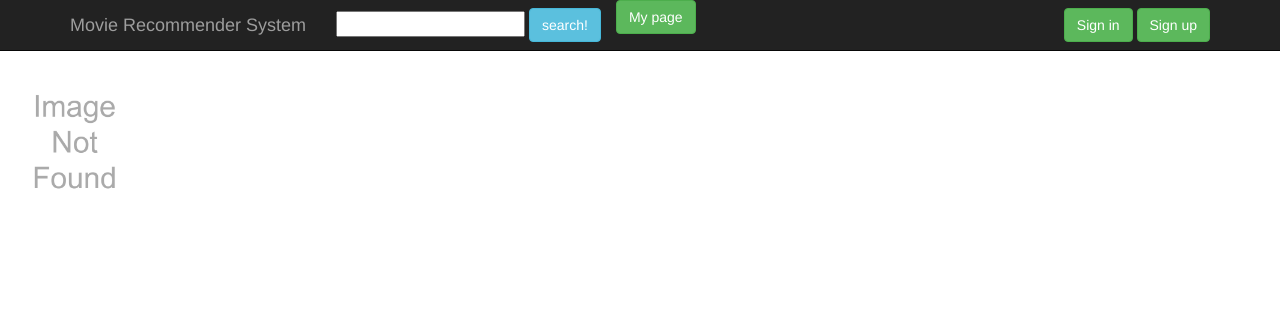
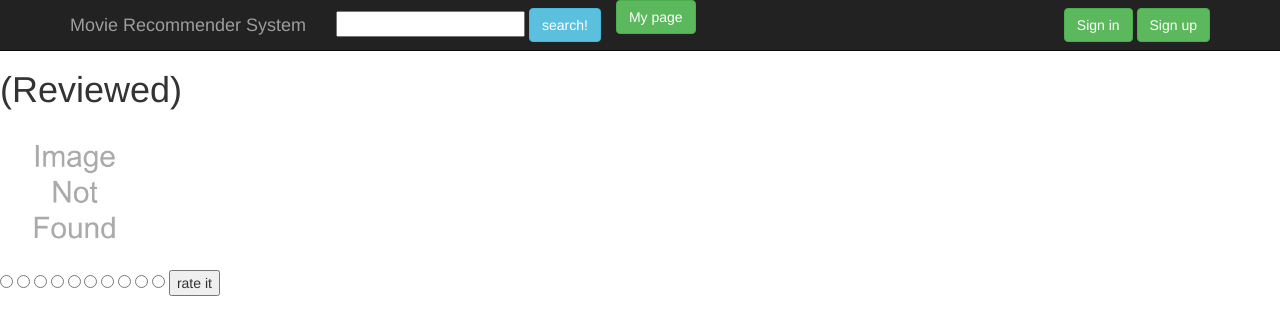
Before and after one commit to leek1211/BCM, a Flask app: template app/templates/movie/info.html in a window 1280 px wide. Shown: the top 335 px of the page. Run offline with Flask 2, Linux system fonts and the light colour scheme; the template is opened without the code that fills it, so the values that code supplies are empty; some libraries are stand-ins or nearby versions.

Commit message:
User can rate movies
On user's page, the movies rated are listed.

```diff
--- a/app/__init__.py
+++ b/app/__init__.py
@@ -44,5 +44,7 @@
 from app.views import home
 from app.views.user import mod as userModule
 from app.views.movie import mod as movieModule
+from app.views.review import mod as reviewModule
 app.register_blueprint(userModule)
 app.register_blueprint(movieModule)
+app.register_blueprint(reviewModule)
--- /dev/null
+++ b/app/static/js/rating.js
@@ -0,0 +1,6 @@
+function show_rate(rating) {
+  rs = "" + rating;
+  if (rs >0)
+    $('input:radio[name=rating]').filter('[value='+rs +']').prop('checked',true);
+  return true;
+}
--- a/app/templates/base.html
+++ b/app/templates/base.html
@@ -51,7 +51,7 @@
                 <input type='button' class='btn btn-info' value="search!"></button>
             </form>
           </div>
-              <button onclick="window.location.href='{{ url_for("user.profile", userid=session["user_id"]) }}'" class="btn btn-success">My page</button>
+              <button onclick="window.location.href='{{ url_for("user.user_profile", userid=session["user_id"]) }}'" class="btn btn-success">My page</button>
 
 
           <div class="navbar-form navbar-right">
--- a/app/templates/movie/info.html
+++ b/app/templates/movie/info.html
@@ -1,9 +1,18 @@
 {% extends "base.html" %}
+
+{% block import %}
+<script src="/static/js/rating.js"> </script>
+{% endblock %}
 
 {% block content %}
 
 <div>
-  <h1>{{ movie['title'] }}</h1>
+  <h1>{{ movie['title'] }}
+    {% if review != None %}
+    (Reviewed)
+    {% endif %}
+  </h1>
+
   <img src=
   {% if movie['poster_path'] %}
   "https://image.tmdb.org/t/p/w150/{{ movie['poster_path'] }}"
@@ -15,6 +24,28 @@
   <div> {{ cast.name }} </div>
   {% endfor %}
 </div>
+<div>
+  <form method="POST" action="{{ url_for('review.review_rate', movie_id=movie['id']) }}" id="star-rating">
+
+    <input type="radio" class="1-star" name="rating" value=1 />
+    <input type="radio" class="2-star" name="rating" value=2 />
+    <input type="radio" class="3-star" name="rating" value=3 />
+    <input type="radio" class="4-star" name="rating" value=4 />
+    <input type="radio" class="5-star" name="rating" value=5 />
+    <input type="radio" class="6-star" name="rating" value=6 />
+    <input type="radio" class="7-star" name="rating" value=7 />
+    <input type="radio" class="8-star" name="rating" value=8 />
+    <input type="radio" class="9-star" name="rating" value=9 />
+    <input type="radio" class="10-star" name="rating" value=10 />
+
+    <input type="submit" value="rate it" class="button button-default">
+
+  </form>
+  {% if review != None %}
+  <script>
+    show_rate({{ review.rate }});
+  </script>
+  {% endif %}
 
 
-{% endblock %}
+  {% endblock %}
--- a/app/templates/movie/search.html
+++ b/app/templates/movie/search.html
@@ -5,12 +5,12 @@
   <div class='container'>
     {% for s in res['results'] %}
     <div class='col-md-4' >
-      <h2><a href='/movie/{{ s["id"] }}/'> {{ s['title'] }}
+      <h2>{{ s['title'] }}
         {% if s['release_date'] %}
         ({{ s['release_date'][0:4] }})
         {% endif %}
-      </a>
       </h2>
+      <a href='/movie/{{ s["id"] }}/'>
         <img src=
         {% if s['poster_path'] %}
         "https://image.tmdb.org/t/p/w150/{{ s['poster_path'] }}"
@@ -18,6 +18,7 @@
         "/static/img/image-not-found.png"
         {% endif %}
         height="150" width="150" href='/movie/{{ s["id"] }}/' />
+      </a>
     </div>
     {% endfor %}
   </div>
--- a/app/views/movie.py
+++ b/app/views/movie.py
@@ -24,7 +24,5 @@
 @mod.route('/movie/<id>/')
 @requires_login
 def movie_info(id):
-
     m = tmdb.Movies(id)
-
-    return render_template('movie/info.html', movie=m.info(), credits = m.credits())
+    return render_template('movie/info.html', movie=m.info(), credits = m.credits(), review=g.user.get_review(id))
--- a/app/views/user.py
+++ b/app/views/user.py
@@ -71,6 +71,5 @@
 
 @mod.route('/profile/<userid>')
 @requires_login
-def profile(userid):
-
+def user_profile(userid):
     return render_template('user/profile.html', user=User.query.filter_by(id=userid).first_or_404())
```
Also changed, not shown: app/models.py (+10 -3 lines), app/views/review.py (added, +32 -0 lines). Lines whose indentation alone changed are shown as unchanged.
